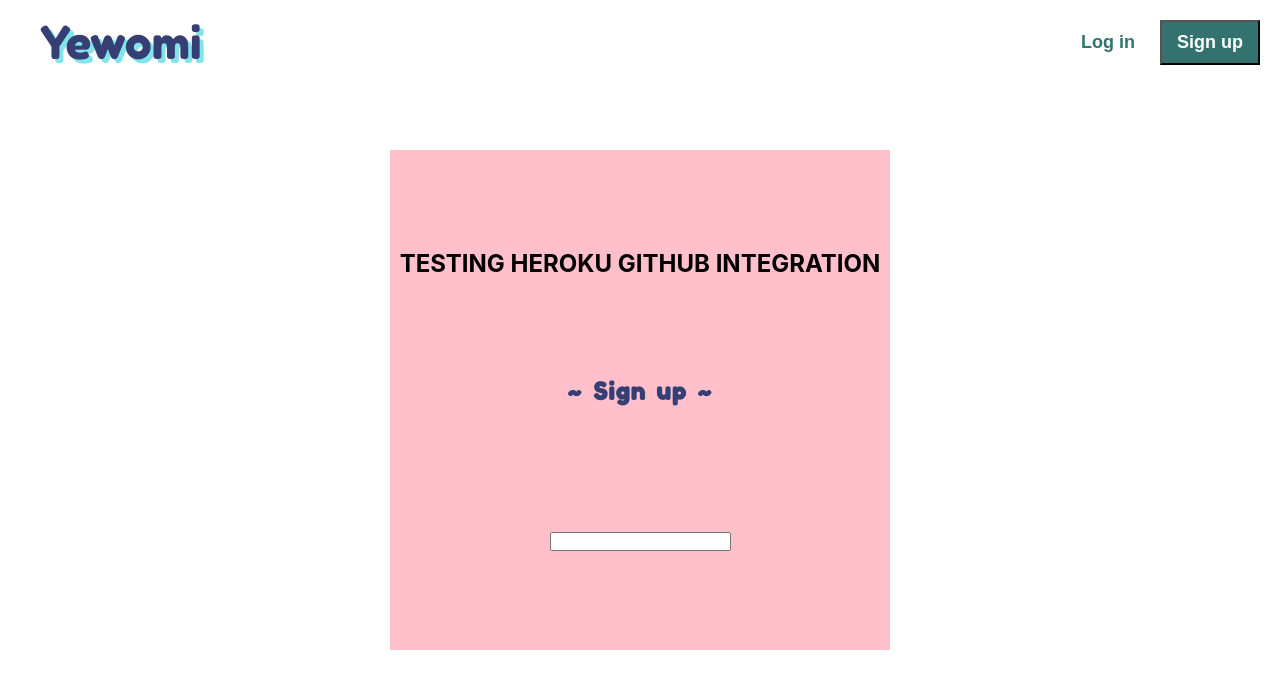
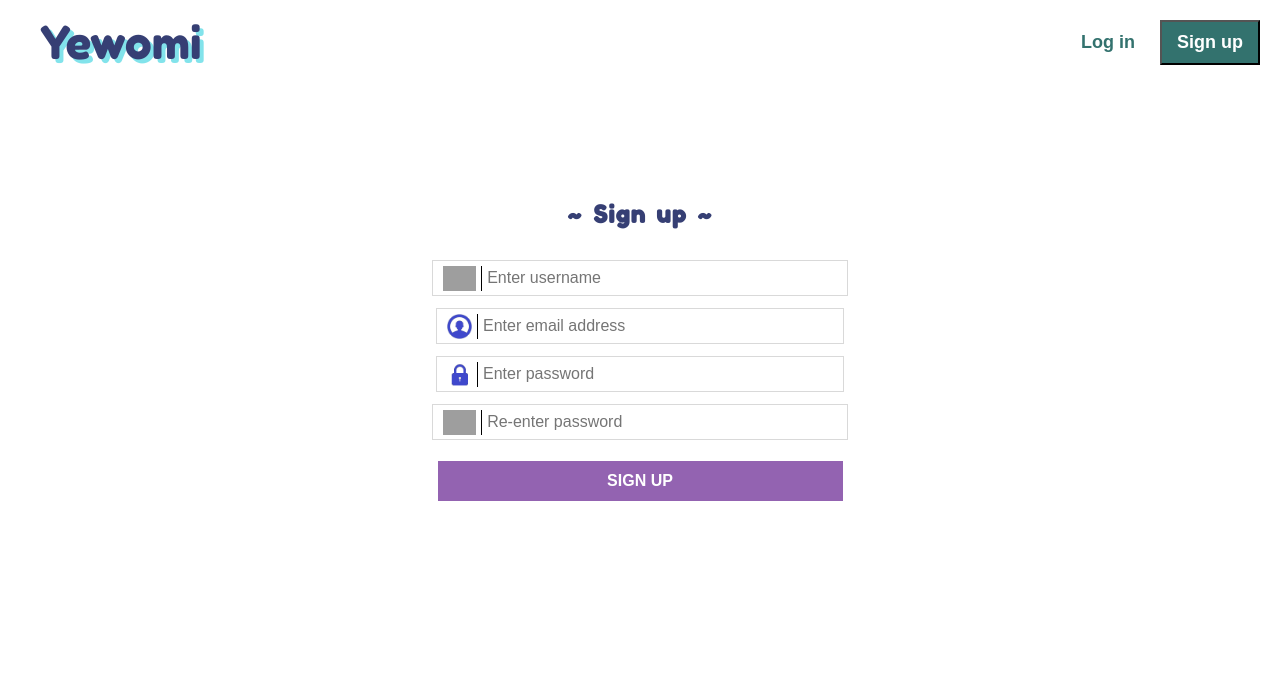
Before and after one commit to Chrispy1987/Project4, a React (Create React App) app in the folder client/: page /signup in a window 1280 px wide. Shown: the top 688 px of the page. Built offline with nearby package versions, Linux system fonts and the light colour scheme; grey boxes are pictures that could not be loaded; the HTML template or start-up script is replaced by a standard one.

Commit message:
Added sign up functionality for users to create new accounts

```diff
--- a/client/src/routes/signUp/signUp.css
+++ b/client/src/routes/signUp/signUp.css
@@ -1,10 +1,30 @@
 .signup-container {
     display: flex;
     flex-direction: column;
-    justify-content: space-evenly;
+    justify-content: space-between;
     align-items: center;
     margin: 0 auto;
     width: 500px;
-    height: 500px;
-    background-color: pink;
+    height: 250px;
 }
+#signup-form {
+    display: flex;
+    flex-direction: column;
+    justify-content: space-evenly;
+    height: 200px;
+}
+#signup-form > input {
+    text-align: center;
+    width: 200px;
+    padding: 5px 10px;
+}
+#signup-form > button {
+    padding: 5px 10px;
+    color: white;
+    font-weight: bold;
+    background-color: var(--pallette-three);
+
+}
+#signup-form > button:hover {
+    background-color: var(--pallette-three-hover);
+}
--- a/client/src/routes/signUp/signUp.js
+++ b/client/src/routes/signUp/signUp.js
@@ -1,12 +1,63 @@
 import './signUp.css'
+import userIcon from  '../../assets/user_icon.png'
+import pwIcon from '../../assets/pw_icon.png'
+import axios from 'axios';
+import { useNavigate } from 'react-router-dom'
 
-export const SignUp = () => {
+export const SignUp = (props) => {
+    const navigate = useNavigate();
+
+    const handleSignUp = async (event) => {
+        event.preventDefault()
+        const formData = new FormData(event.currentTarget);
+
+        const data = {
+            username: formData.get('username'),
+            email: formData.get('email'),
+            password: formData.get('password')
+        };
+
+        const checkPw = formData.get('password-check');
+
+        if (data.password !== checkPw) {
+            props.handleToast('Passwords do not match')
+            return
+        }
+        let dbRes;
+        try {
+            dbRes = await axios.post('/user/session/signup', data)
+        } catch (e) {
+            e.response.status === 500
+                ? props.handleToast('We are having trouble creating your account. Please try again later!')
+                : props.handleToast(e.response.data.toast)
+            return
+        }
+        props.handleToast(dbRes.data.toast)
+        navigate('/login')
+    }
+
+
     return (
-        <div className='signup-container fade-in'>
-            <h1>TESTING HEROKU GITHUB INTEGRATION</h1>
+        <div className='login-container fade-in'>
             <h2 className="subheading">~ Sign up ~</h2>
-            <form id='signup-form'>
-                <input id='signup-label' type='username'/>
+            <form id='login-form' onSubmit={event => handleSignUp(event)}>
+                <div className='login-frame'>
+                    <img className='login-icon' src='https://cdn-icons-png.flaticon.com/512/1177/1177568.png' alt='username icon'/>
+                    <input type='text' placeholder='Enter username' name='username' required/>
+                </div>
+                <div className='login-frame'>
+                    <img className='login-icon' src={userIcon} alt='user icon'/>
+                    <input type='email' placeholder='Enter email address' name='email' required/>
+                </div>
+                <div className='login-frame'>
+                    <img className='login-icon' src={pwIcon} alt='password icon'/>
+                    <input type='password' placeholder='Enter password' name='password' required/>
+                </div>
+                <div className='login-frame'>
+                    <img className='login-icon' src='https://cdn-icons-png.flaticon.com/512/6446/6446371.png' alt='password check icon'/>
+                    <input type='password' placeholder='Re-enter password' name='password-check' required/>
+                </div>
+                <button className='login-button'>sign up</button>
             </form>
         </div>
     )
```
